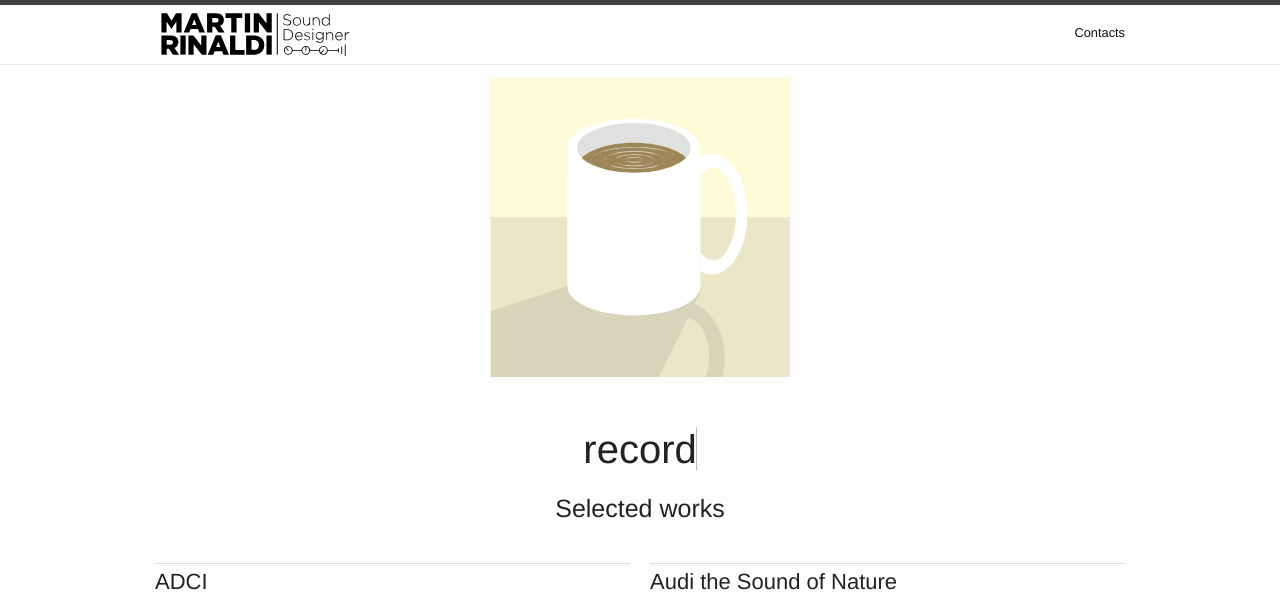
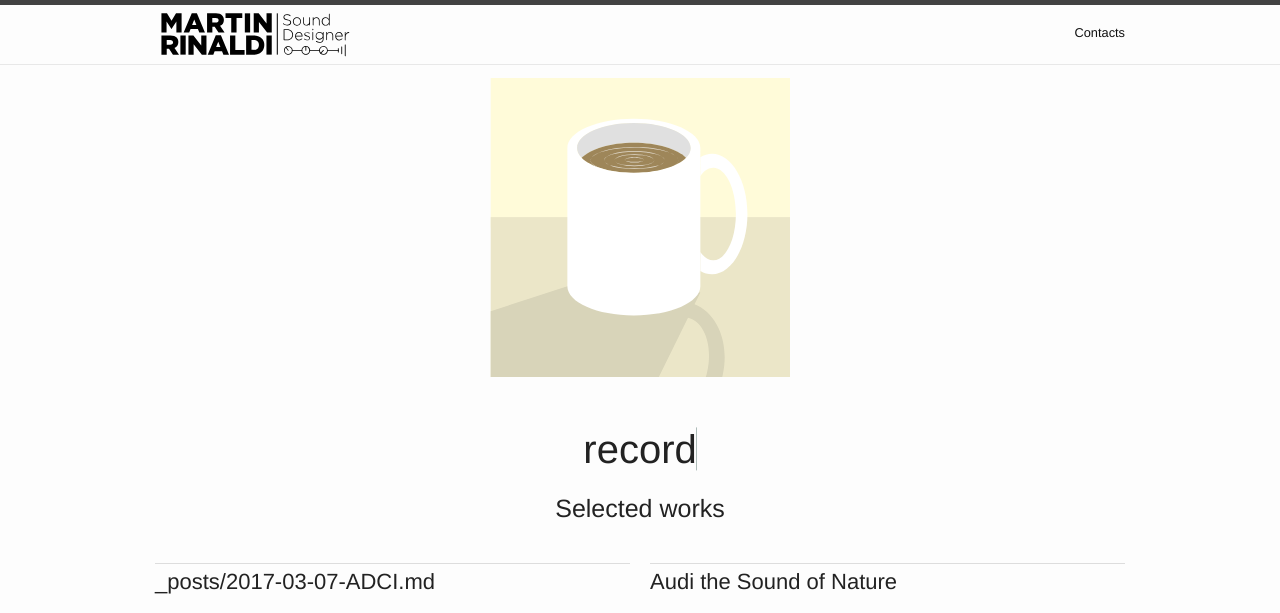
Before and after one commit to martinrinaldi/martinrinaldi.github.io, a Jekyll site: the page built from index.html, in a window 1280 px wide. Shown: the top 613 px of the page. Built offline with Jekyll 4.4.1, drawn with Linux system fonts in a browser that asks for light colours; grey boxes are pictures that could not be loaded.

Commit message:
Updated 2017-03-09-terzo.markdown

```diff
--- a/_posts/2017-03-09-terzo.markdown
+++ b/_posts/2017-03-09-terzo.markdown
@@ -2,7 +2,7 @@
 layout: post
 categories: video
 date: '2017-03-09 21:53:00 +0200'
-title: ADCI
+title: _posts/2017-03-07-ADCI.md
 description: null
 videourl: 201015630
 published: true
```
